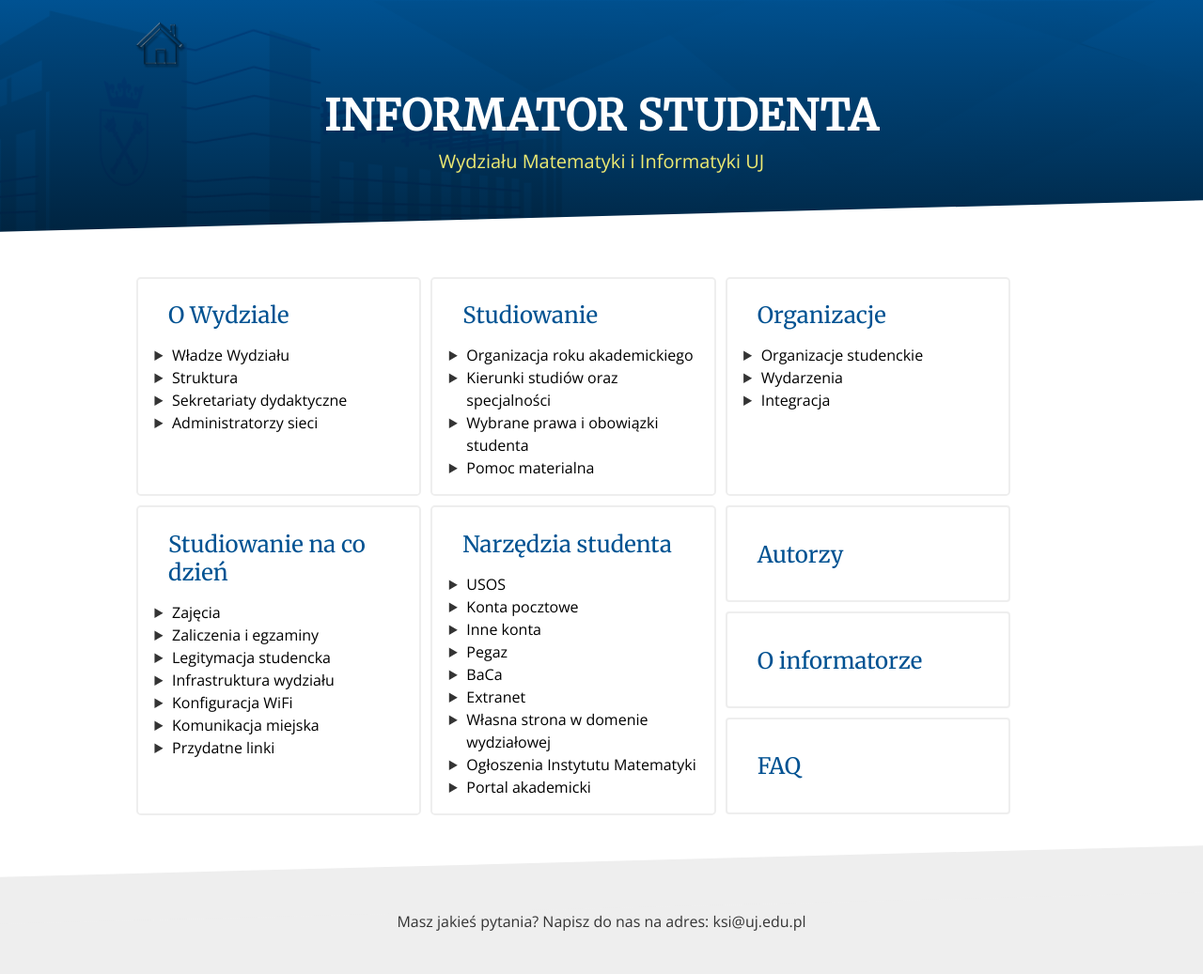
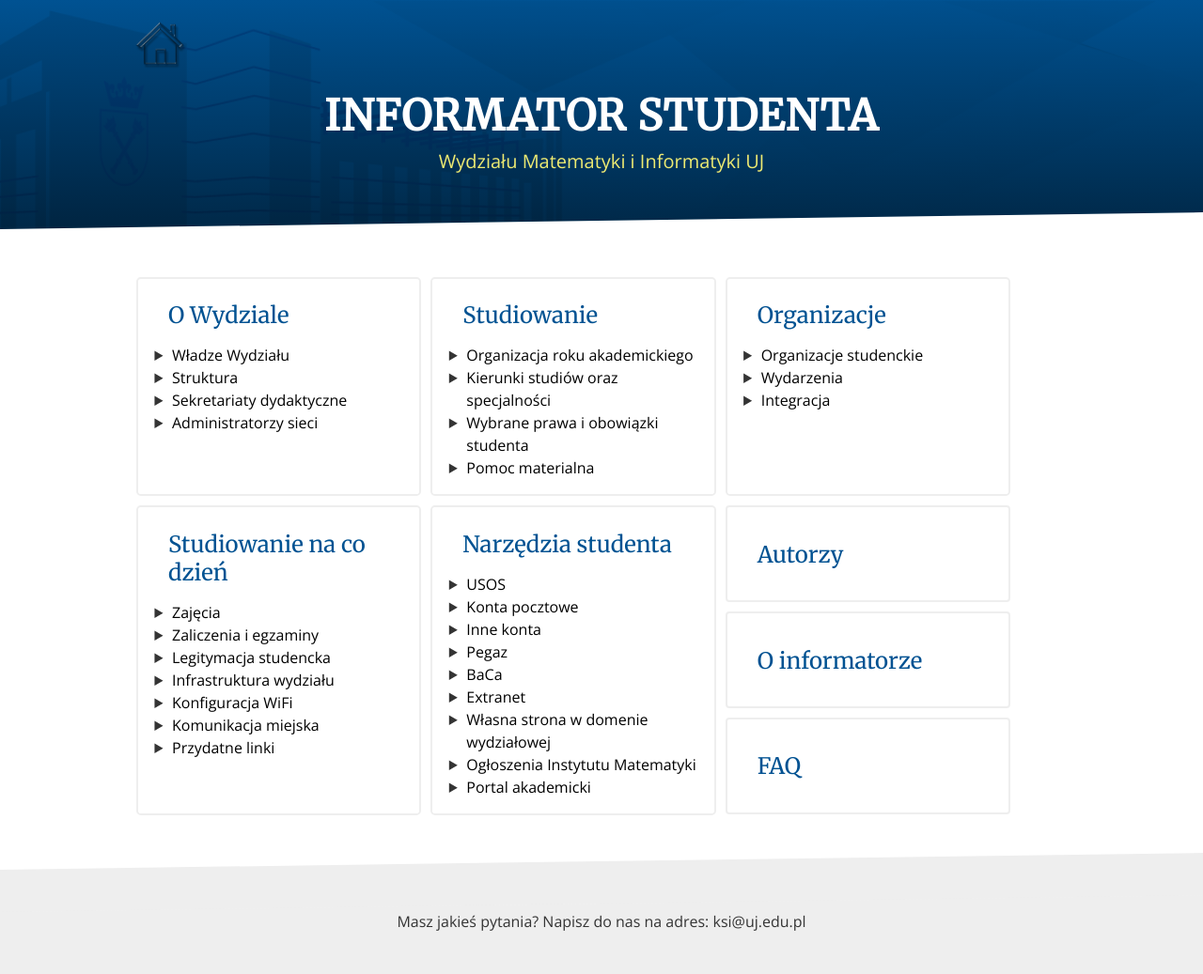
Before and after one commit to KSIUJ/informator, a Jekyll site: the page built from index.html, in a window 1280 px wide. Shown: the whole page at 94% size. Built offline with Jekyll 4.4.1, drawn with Linux system fonts in a browser that asks for light colours; nearby versions of some CDN libraries.

Commit message:
change tranform parameter

```diff
--- a/_sass/utilities/_mixins.scss
+++ b/_sass/utilities/_mixins.scss
@@ -5,9 +5,9 @@
     content: '';
     display: block;
     width: 100%;
-    height: 50px;
+    height: 45px;
     position: absolute;
-    transform: skewY(-1.5deg);
+    transform: skewY(-0.8deg);
     @content;
   }
 }
```
Also changed, not shown: markdown_files/204_pomoc_materialna.md (+1 -1 lines), markdown_files/304_infrastruktura_wydzialu.md (+6 -0 lines).
